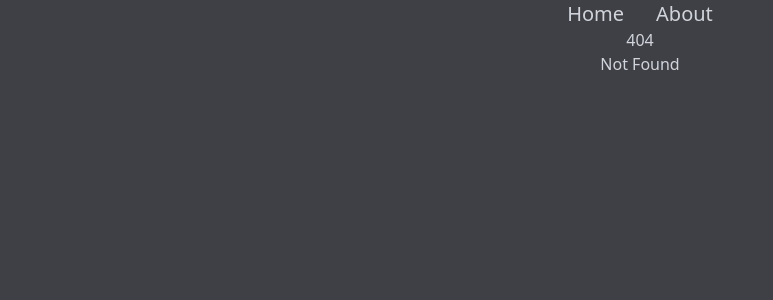
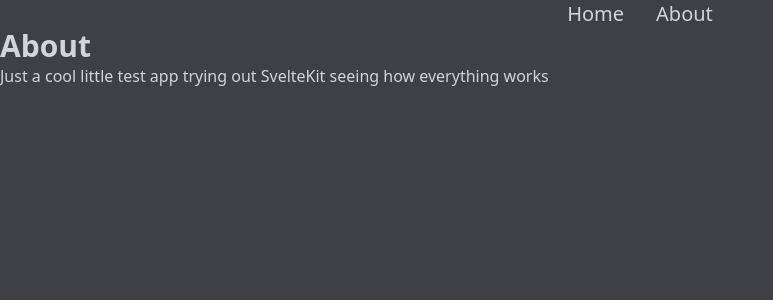
Before and after one commit to nsdeschenes/sveltekit-pokedex, a SvelteKit app: page /about in a window 1280 px wide. Before the commit this address had no page. Shown: the top 300 px of the page, without its empty margins (0-773 px from the left). Built offline with nearby package versions, Linux system fonts and the light colour scheme.

Commit message:
add prerendered about page

```diff
--- /dev/null
+++ b/src/routes/about/+page.svelte
@@ -0,0 +1,7 @@
+<div class="w-full">
+    <div class="flex flex-col">
+
+        <h1 class="text-3xl font-semibold">About</h1>
+        <p>Just a cool little test app trying out SvelteKit seeing how everything works</p>
+    </div>
+</div>
--- /dev/null
+++ b/src/routes/about/+page.ts
@@ -0,0 +1 @@
+export const prerender = true;
```
